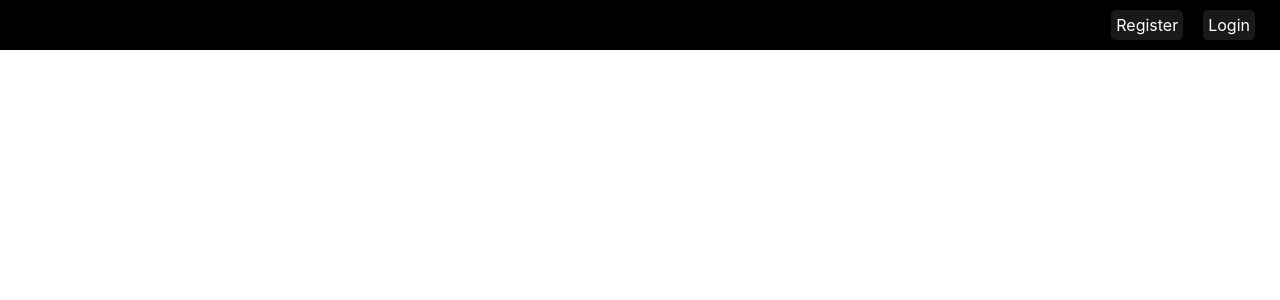
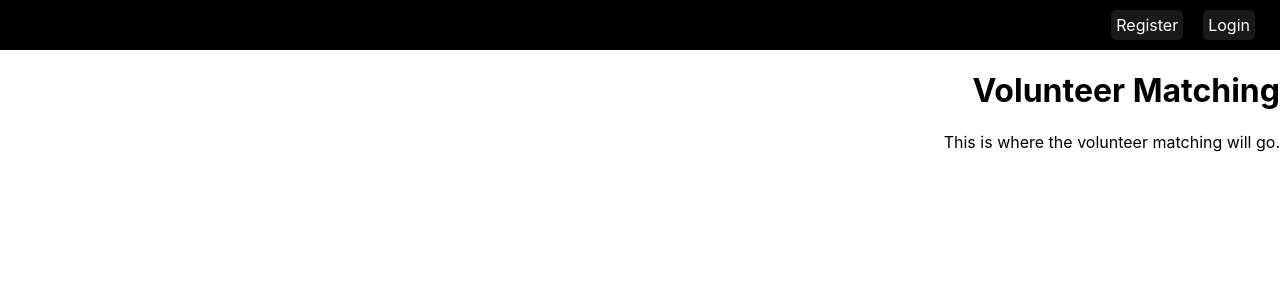
Before and after one commit to Astr0mike/group6-volunteer-app, a React (Create React App) app: page /volunteer-matching in a window 1280 px wide. Before the commit this address had no page. Shown: the top 300 px of the page. Built offline with nearby package versions, Linux system fonts and the light colour scheme.

Commit message:
added notification dashboard

```diff
--- a/src/App.js
+++ b/src/App.js
@@ -1,5 +1,7 @@
 import React from 'react';
 import { BrowserRouter as Router, Routes, Route, Link } from 'react-router-dom';
+import Notifications from "./components/Notifications";
+import VolunteerMatching from "./components/VolunteerMatching";
 import VolunteerHistory from './components/VolunteerHistory';
 import Home from './components/Home';
 import './App.css';
@@ -16,6 +18,8 @@ function App() {
             <Routes>
               <Route path="/" element={<Home />} />
               <Route path="/volunteer-history" element={<VolunteerHistory />} />
+              <Route path="/volunteer-matching" element={<VolunteerMatching />} />
+              <Route path="/notifications" element={<Notifications />} />
             </Routes>
         </div>
       </Router>
--- /dev/null
+++ b/src/components/Notifications.js
@@ -0,0 +1,13 @@
+import React from "react";
+import '../css/Notifications.css'
+
+const Notifications = () => {
+    return (
+        <div className="notifications">
+            <h1>Notifications</h1>
+            <p>This is where the notifications will go.</p>
+        </div>
+    );
+};
+
+export default Notifications;
--- a/src/components/VolunteerMatching.js
+++ b/src/components/VolunteerMatching.js
@@ -1 +1,13 @@
-import React, {useEffect, useState} from 'react';
+import React from 'react';
+import '../css/VolunteerMatching.css'
+
+const VolunteerMatching = () => {
+    return (
+        <div className="volunteer-matching">
+            <h1>Volunteer Matching</h1>
+            <p>This is where the volunteer matching will go.</p>
+        </div>
+    );
+};
+
+export default VolunteerMatching;
```
Also changed, not shown: src/css/Notifications.css (added).
